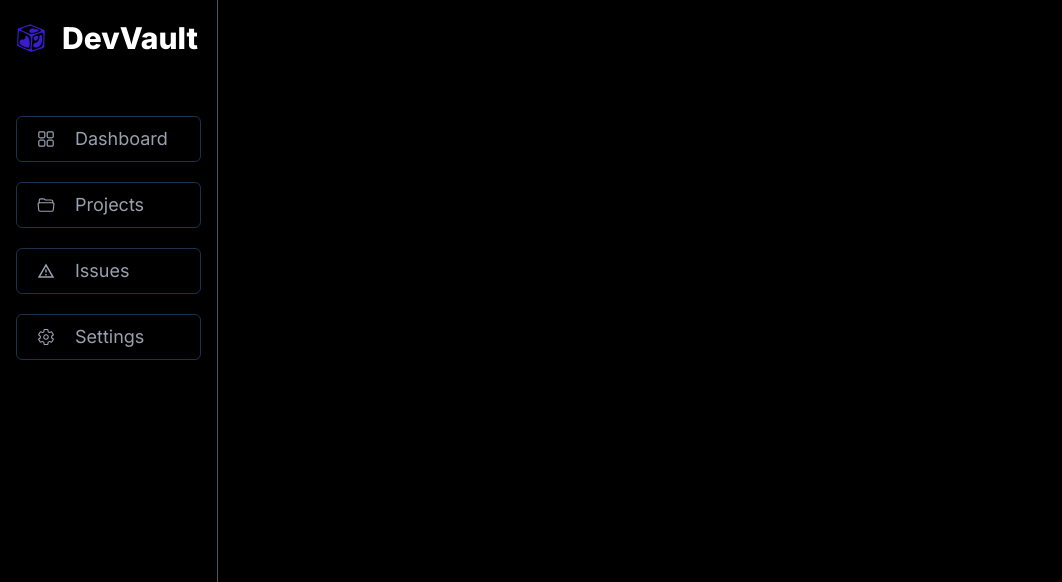
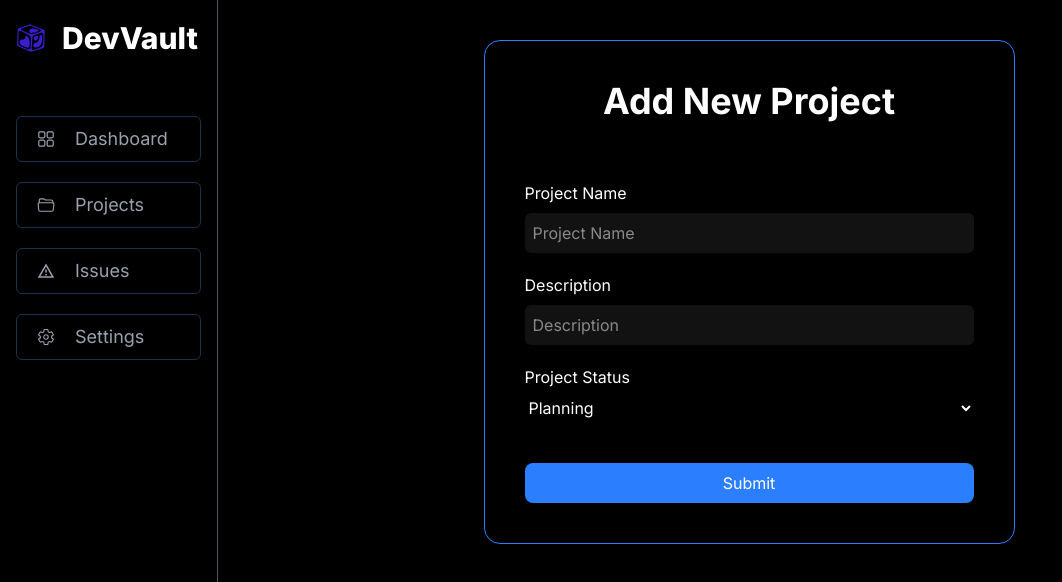
Before and after one commit to bipinThapax/devVault, a React (Vite) app: page /dashboard/projects/new in a window 1280 px wide. Shown: the top 582 px of the page, without its empty margins (0-1062 px from the left). Built offline with nearby package versions, Linux system fonts and the light colour scheme; sample sign-in values are in the browser's storage; a web font is replaced by a local one.

Commit message:
project form using react-hook-form

```diff
--- a/package.json
+++ b/package.json
@@ -13,6 +13,7 @@
     "@tailwindcss/vite": "^4.1.18",
     "react": "^19.2.0",
     "react-dom": "^19.2.0",
+    "react-hook-form": "^7.71.1",
     "react-icons": "^5.5.0",
     "react-router-dom": "^7.13.0",
     "tailwindcss": "^4.1.18"
--- a/src/pages/dashboard/AddProject.jsx
+++ b/src/pages/dashboard/AddProject.jsx
@@ -1,7 +1,60 @@
-import React from "react";
+import { useForm } from "react-hook-form";
+const AddProject = () => {
+  const {
+    register,
+    handleSubmit,
+    watch,
+    formState: { errors },
+  } = useForm();
 
-const AddProject = () => {
-  return <div></div>;
+  const onSubmit = (data) => {
+    console.log(data);
+  };
+  return (
+    <form
+      className="addProject w-[50%] mx-auto my-10 p-10  flex flex-col gap-5 border border-blue-500 rounded-2xl"
+      onSubmit={handleSubmit(onSubmit)}
+    >
+      <h1 className="text-center text-4xl mb-10 font-bold">Add New Project</h1>
+      <div className="projectName flex gap-2 flex-col">
+        <label htmlFor="projectName">Project Name</label>
+        <input
+          id="projectName"
+          {...register("projectName", { required: true, minLength: 8 })}
+          placeholder="Project Name"
+          className="px-2 py-2 bg-[#131212] rounded-md outline-none"
+        />
+      </div>
+      <div className="description flex gap-2 flex-col">
+        <label htmlFor="description">Description</label>
+        <input
+          type="text"
+          id="description"
+          {...register("description", { required: true, minLength: 15 })}
+          placeholder="Description"
+          className="px-2 py-2 bg-[#131212] rounded-md outline-none"
+        />
+      </div>
+      <div className="projectStatus flex gap-2 flex-col">
+        <label htmlFor="projectStatus">Project Status</label>
+        <select
+          name="projectStatus"
+          id="projectStatus"
+          {...register("projectStatus")}
+        >
+          <option value="planning">Planning</option>
+          <option value="completed">Completed</option>
+          <option value="inProgress">In Progress</option>
+        </select>
+      </div>
+      <div className="submit text-center mt-6">
+        <button type="submit" className="w-full bg-blue-500 p-2 rounded-lg">
+          {" "}
+          Submit
+        </button>
+      </div>
+    </form>
+  );
 };
 
 export default AddProject;
--- a/src/pages/dashboard/Projects.jsx
+++ b/src/pages/dashboard/Projects.jsx
@@ -19,8 +19,14 @@ const Projects = () => {
           </button>
         </div>
       </div>
-      <div className="projects py-10 text-center">
-        <p className="text-gray-600 text-xl">No projects yet.</p>
+      <div className="projects py-20 text-center">
+        <p className="text-gray-600 text-xl mb-15">No projects yet.</p>
+        <button
+          className="bg-linear-to-r from-[#0975b2]  to-[#5a75d6] py-2 px-3 rounded-lg cursor-pointer  shadow-blue-700/75 shadow-[0px_0px_10px] hover:shadow-[1px_1px_20px] hover:-translate-y-px transition duration-300 ease-in-out active:scale-[97%]"
+          onClick={() => navigate("/dashboard/projects/new")}
+        >
+          Create your first project
+        </button>
       </div>
     </div>
   );
```
Also changed, not shown: 1 other file (tests, documents, lock files or other folders).
